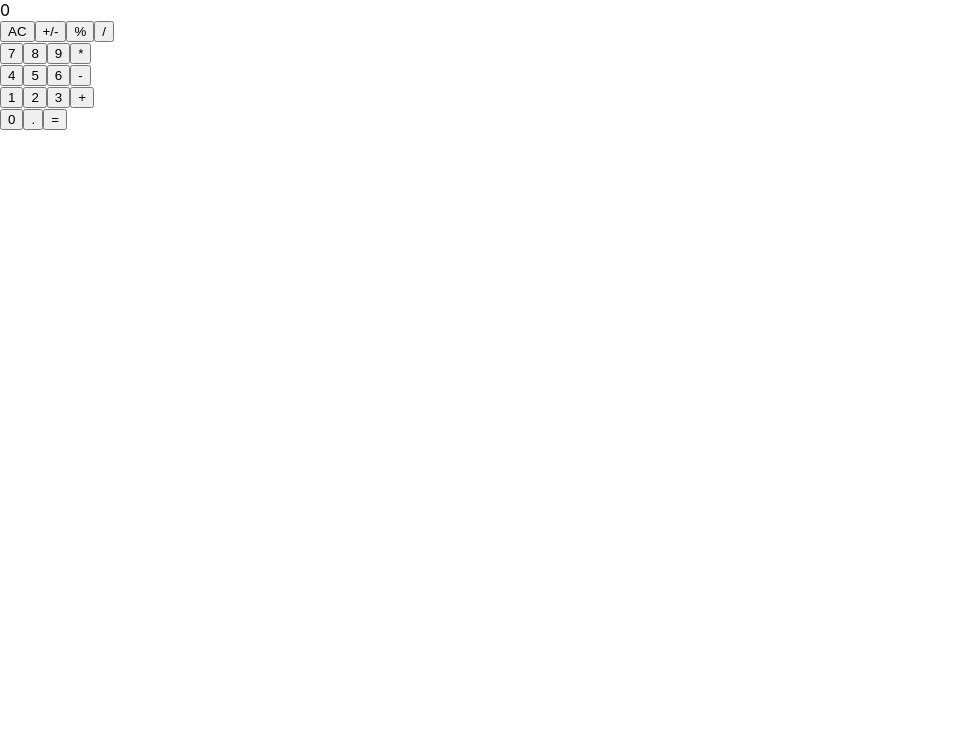
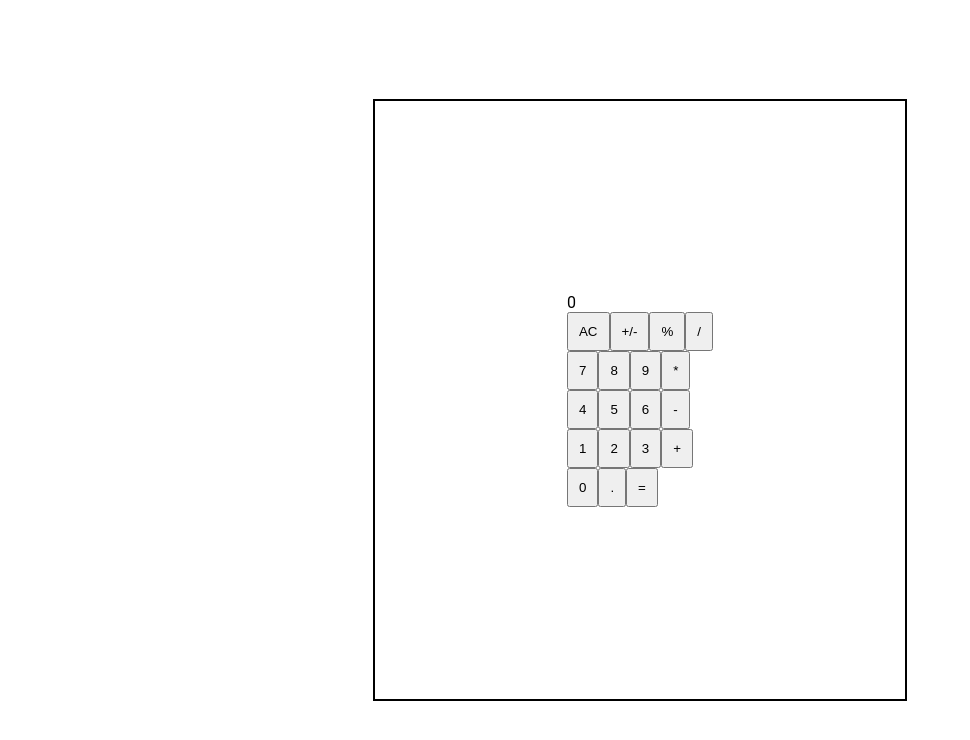
Before and after one commit to CalyCherkaoui/calculator-app, a React (Create React App) app: page / in a window 1280 px wide. Shown: the top 740 px of the page, without its empty margins (0-970 px from the left). Built offline with nearby package versions, Linux system fonts and the light colour scheme.

Commit message:
style claculator

```diff
--- a/src/components/App.css
+++ b/src/components/App.css
@@ -1,44 +1,34 @@
-.App {
-  text-align: center;
+:root {
+  --global-backgroud: blue;
+  --number-btns: grey;
+  --operation-btns: yellow;
+  --display-font: black;
+  --number-btns-font: black;
+  --operation-btns-font: black;
 }
 
-.App-logo {
-  height: 40vmin;
-  pointer-events: none;
+*,
+*::before,
+*::after {
+  box-sizing: border-box;
+  padding: 0;
+  margin: 0;
 }
 
-@media (prefers-reduced-motion: no-preference) {
-  .App-logo {
-    animation: App-logo-spin infinite 20s linear;
-  }
+body {
+  font-family: "Roboto", sans-serif;
+  min-height: 100vh;
+  display: flex;
+  flex-direction: row;
+  align-items: center;
+  justify-content: center;
 }
 
-.App-header {
-  background-color: #282c34;
-  min-height: 100vh;
-  display: flex;
-  flex-direction: column;
-  align-items: center;
-  justify-content: center;
-  font-size: calc(10px + 2vmin);
-  color: white;
+#root {
+  border: 2px solid black;
+  padding: 12rem;
 }
 
-.App-link {
-  color: #61dafb;
+button {
+  padding: 10px;
 }
-
-@keyframes App-logo-spin {
-  from {
-    transform: rotate(0deg);
-  }
-
-  to {
-    transform: rotate(360deg);
-  }
-}
-
-/* * {
-  margin: 0;
-  padding: 0;
-} */
```
